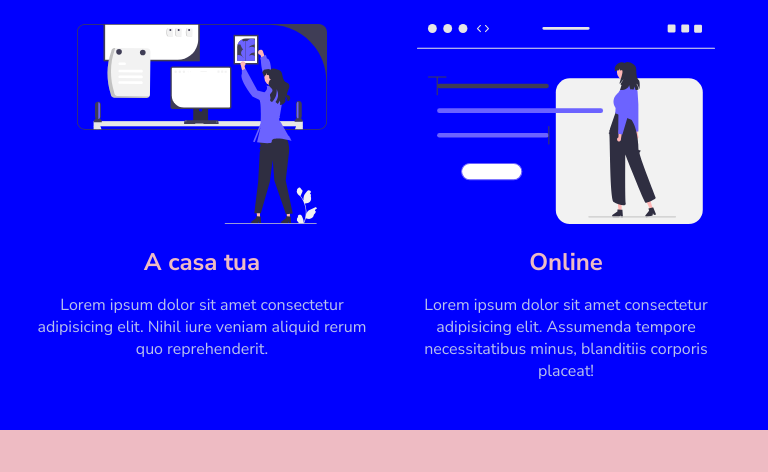
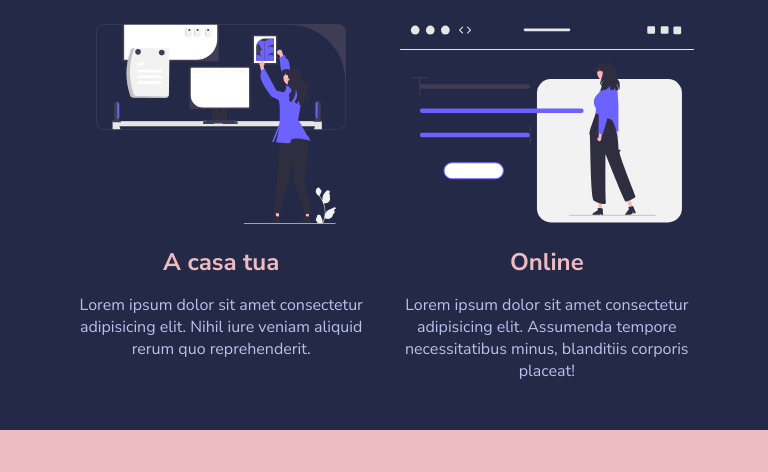
Before and after one commit to EmanuelaPau/html-css-resp-wannabe, a plain HTML site: page index.html in a window 768 px wide. Shown: the part 209-681 px from the top of the page. Drawn offline with Linux system fonts and the light colour scheme.

Commit message:
Add media query for large screen

```diff
--- a/css/style.css
+++ b/css/style.css
@@ -129,12 +129,16 @@ img {
  ************************************************/
 
 /** SCREEN LARGE */
+/* Da un minimo di 768px a un massimo di 1160px */
 
-@media screen and (max-width: 1160px) {
-    body {
+@media screen and (min-width: 768px) and (max-width: 1160px){
+    /* body {
         background-color: blue;
-      }
+      } */
 
+    .container {
+        width: 90%;
+    }
 
 }
 
```
